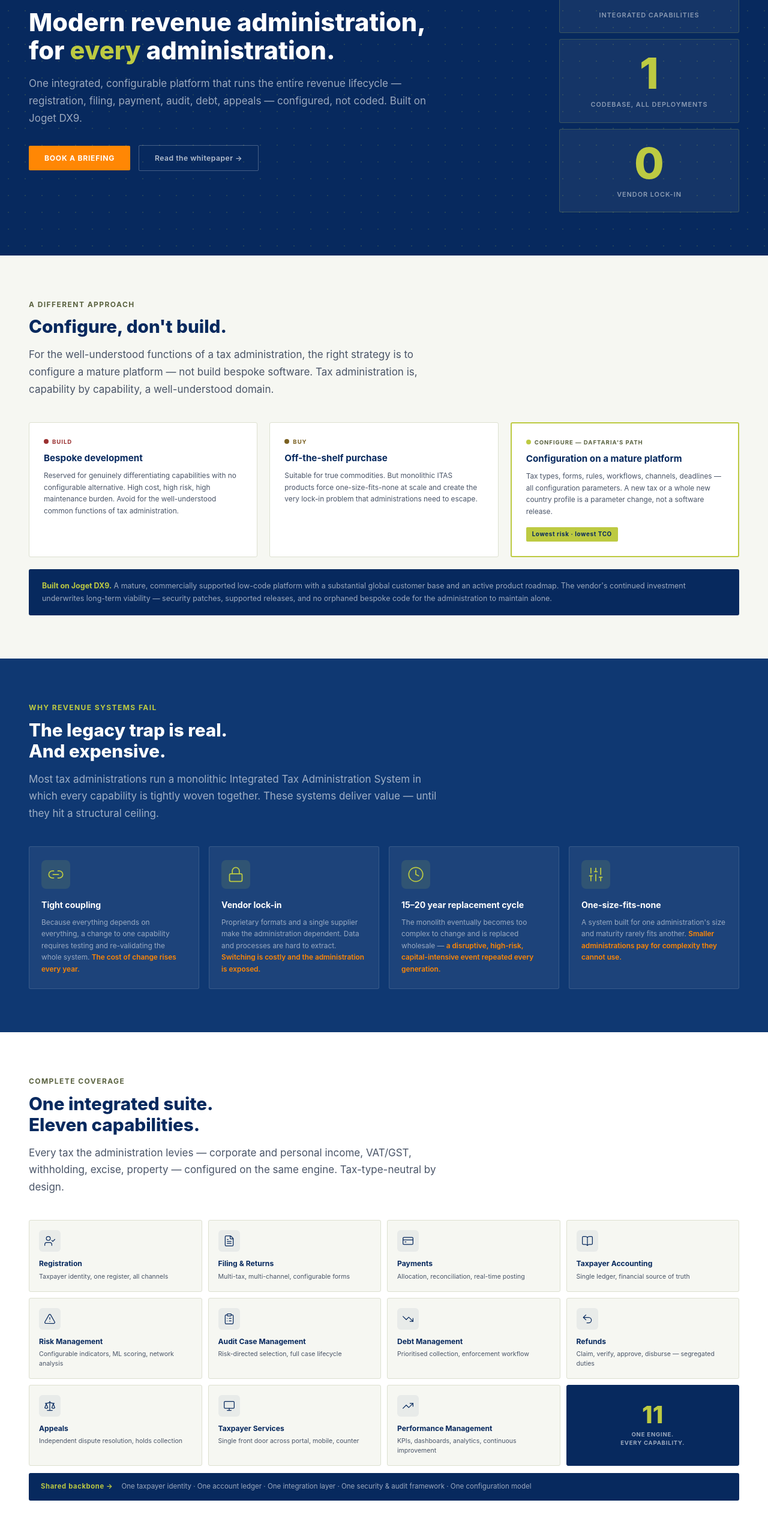
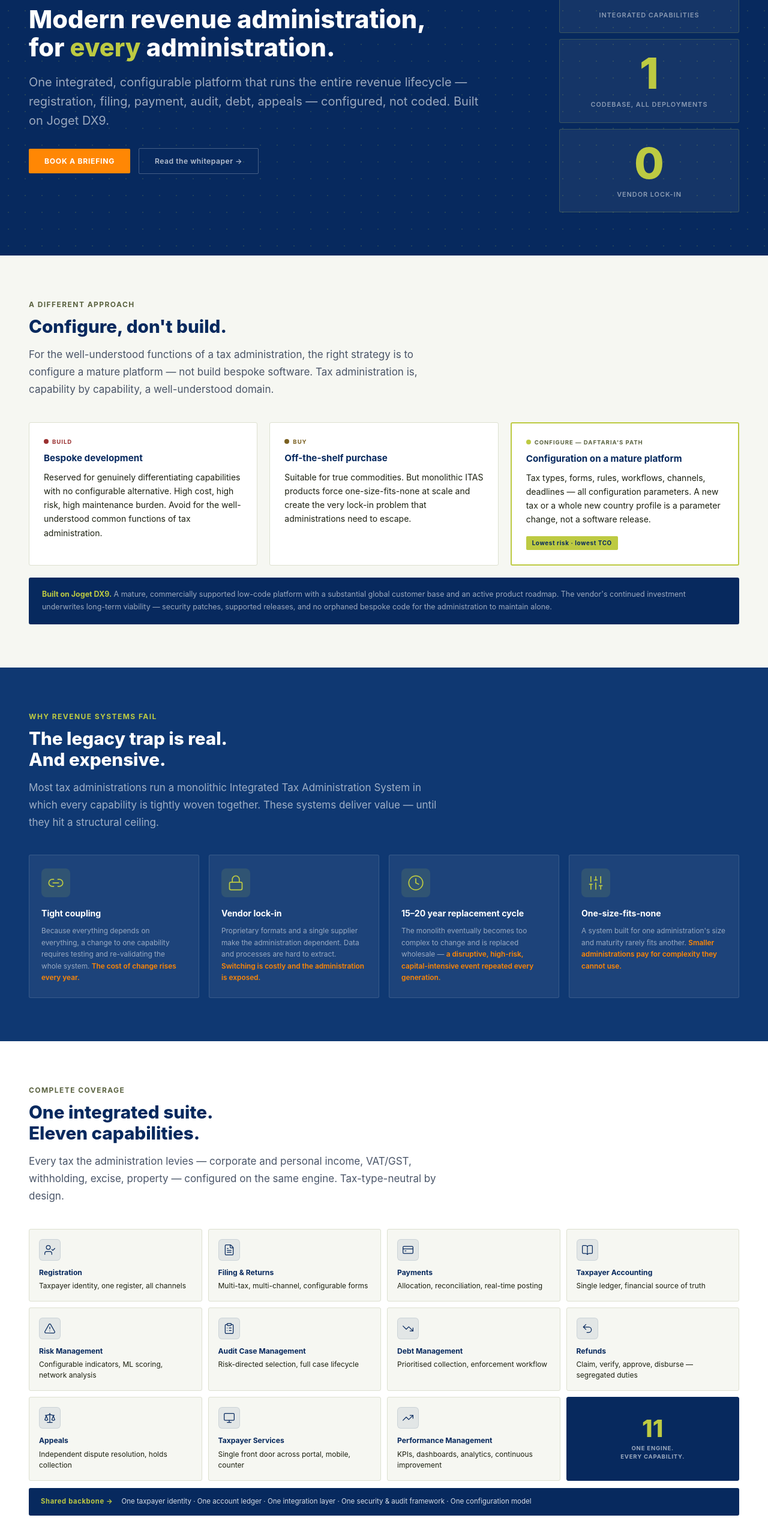
Before and after one commit to alaponin/daftaria-website, a React (Vite) app: page / in a window 1280 px wide. Shown: the part 220-2786 px from the top of the page at 60% size. Built offline with nearby package versions, Linux system fonts and the light colour scheme.

Commit message:
feat: typography and contrast — hero para up to 20px, card body darker/larger, backbone bar near-white, icon containers defined

```diff
--- a/src/components/Approach.css
+++ b/src/components/Approach.css
@@ -68,8 +68,8 @@
 }
 
 .approach__card-body {
-  font-size: 0.74rem;
-  color: var(--text-secondary);
+  font-size: 0.875rem;
+  color: var(--text);
   line-height: 1.65;
   flex: 1;
 }
--- a/src/components/Capabilities.css
+++ b/src/components/Capabilities.css
@@ -56,7 +56,8 @@
 .cap-card__icon {
   width: 36px;
   height: 36px;
-  background: rgba(7, 41, 94, 0.06);
+  background: rgba(7, 41, 94, 0.08);
+  border: 1px solid rgba(7, 41, 94, 0.1);
   border-radius: 6px;
   display: flex;
   align-items: center;
@@ -73,8 +74,8 @@
 }
 
 .cap-card__desc {
-  font-size: 0.66rem;
-  color: var(--text-secondary);
+  font-size: 0.75rem;
+  color: var(--text);
   line-height: 1.5;
 }
 
@@ -99,7 +100,7 @@
 
 .capabilities__spine-desc {
   font-size: 0.72rem;
-  color: var(--on-dark-secondary);
+  color: rgba(255, 255, 255, 0.85);
   line-height: 1.5;
 }
 
--- a/src/components/Hero.css
+++ b/src/components/Hero.css
@@ -3,7 +3,7 @@
   padding: 80px 48px 72px;
   display: grid;
   grid-template-columns: 1fr 300px;
-  gap: 32px;
+  gap: 16px;
   align-items: center;
   position: relative;
   overflow: hidden;
@@ -34,10 +34,10 @@
 }
 
 .hero__sub {
-  font-size: 1.0625rem;
+  font-size: 1.25rem;
   color: rgba(255, 255, 255, 0.6);
-  line-height: 1.7;
-  max-width: 65ch;
+  line-height: 1.6;
+  max-width: 60ch;
   margin-bottom: 30px;
 }
 
```
